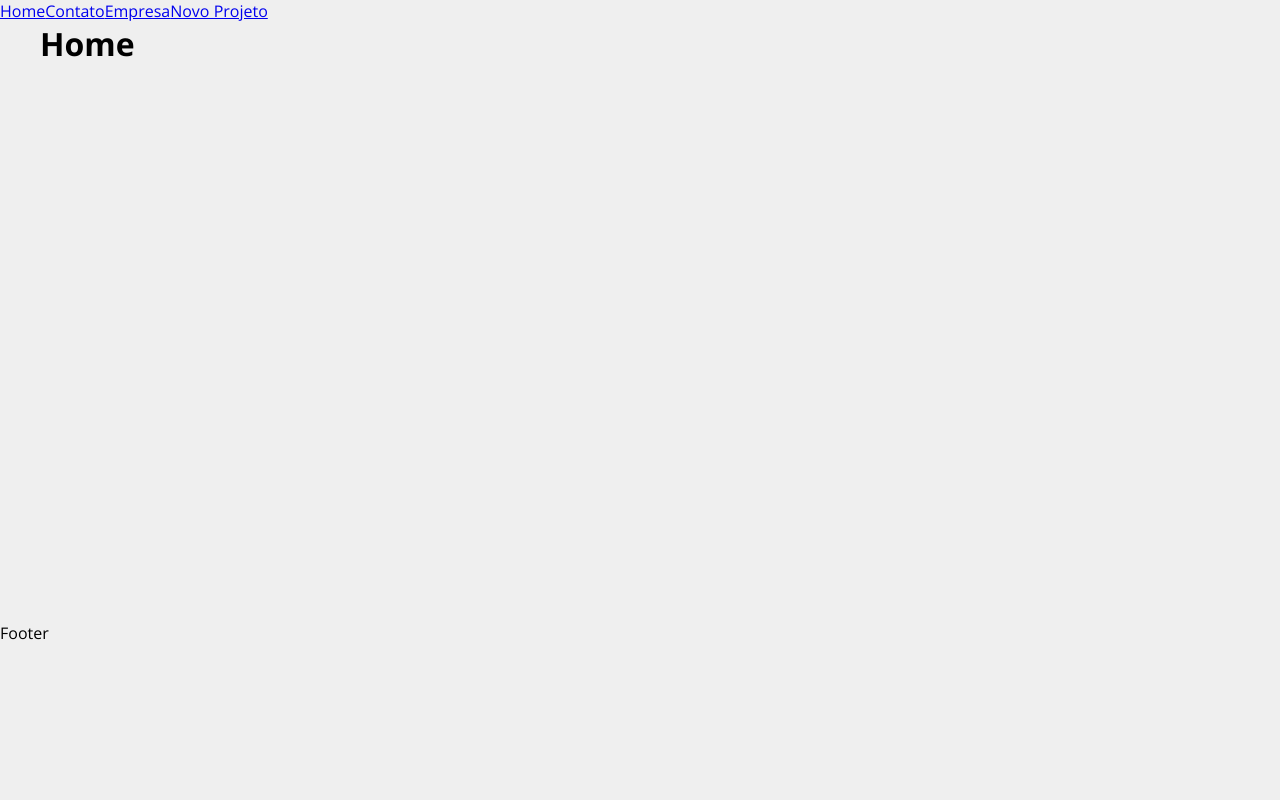
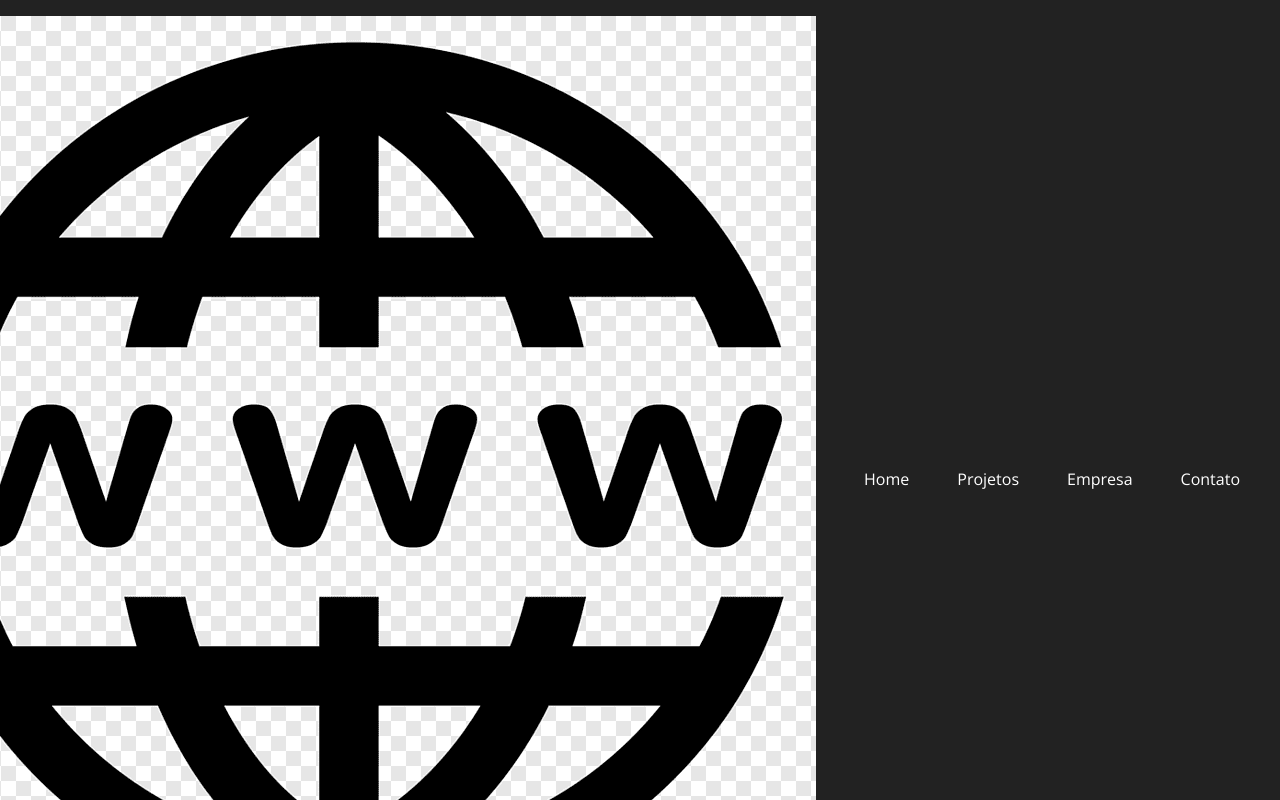
Before and after one commit to filipesatiro/site-feito-com-react, a React (Create React App) app: page / in a window 1280 px wide. Shown: the top 800 px of the page. Built offline with nearby package versions, Linux system fonts and the light colour scheme.

Commit message:
Pagina principal do React

```diff
--- a/src/App.js
+++ b/src/App.js
@@ -3,28 +3,29 @@ import Home from './components/pages/Home';
 import Contatc from './components/pages/Contatc';
 import Company from './components/pages/Company';
 import Newproject from './components/pages/Newproject';
+import Projects from './components/pages/Projects';
 
 
 import Container from './components/layout/Container';
+import NavBar from './components/layout/NavBar';
+import Footer from './components/layout/Footer';
+
+
 function App() {
   return (
     <Router>
-      <div>
-      <Link to="/">Home</Link>
-      <Link to="/contatos">Contato</Link>
-      <Link to="/company">Empresa</Link>
-      <Link to="/newproject">Novo Projeto</Link>
-      </div>
+    <NavBar/>
 
         <Container customClass="min-height">
         <Routes>
         <Route exact path="/" element={<Home/>} />
-        <Route path="/contatos" element={<Contatc/>} />
-        <Route path="/company" element={<Company/>} />
-        <Route path="/newproject" element={<Newproject/>} />
+        <Route exact path="/projects" element={<Projects/>} />
+        <Route exact path="/contatos" element={<Contatc/>} />
+        <Route exact path="/company" element={<Company/>} />
+        <Route exact path="/newproject" element={<Newproject/>} />
        </Routes>
        </Container >
-      <p>Footer</p>
+      <Footer/>
     </Router>
   );
 }
```
